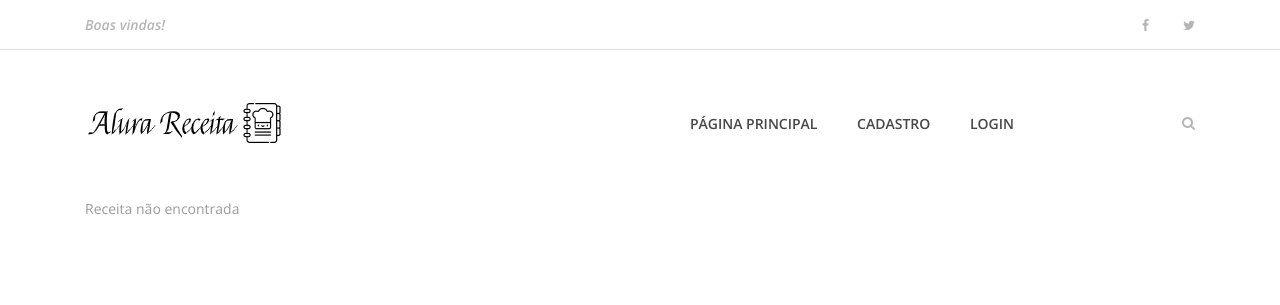
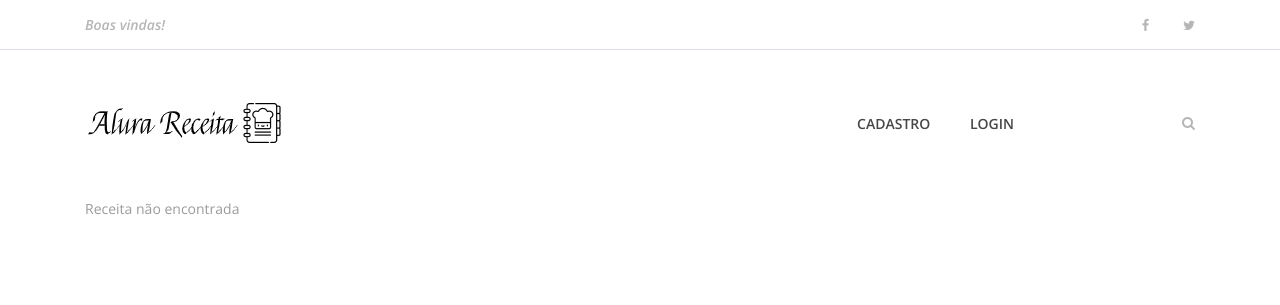
Before and after one commit to Frafaelrls/receitas, a Django app: page /buscar in a window 1280 px wide. Shown: the top 305 px of the page. Run offline with Django 4.2, Linux system fonts and the light colour scheme; data that the repository does not hold is empty; some libraries are stand-ins or nearby versions.

Commit message:
removendo o botão "página princial", não será exibido para usuários não autenticados

```diff
--- a/templates/partials/_menu.html
+++ b/templates/partials/_menu.html
@@ -62,7 +62,6 @@
                                     <li><a href="{% url 'cria_receita'%}">Criar receita</a></li>
                                     <li><a href="{% url 'logout'%}">Logout</a></li>
                                 {% else %}
-                                    <li><a href="{% url 'index'%}">Página principal</a></li>
                                     <li><a href="{% url 'cadastro'%}">Cadastro</a></li>
                                     <li><a href="{% url 'login'%}">Login</a></li>
                                 {% endif %}
```
